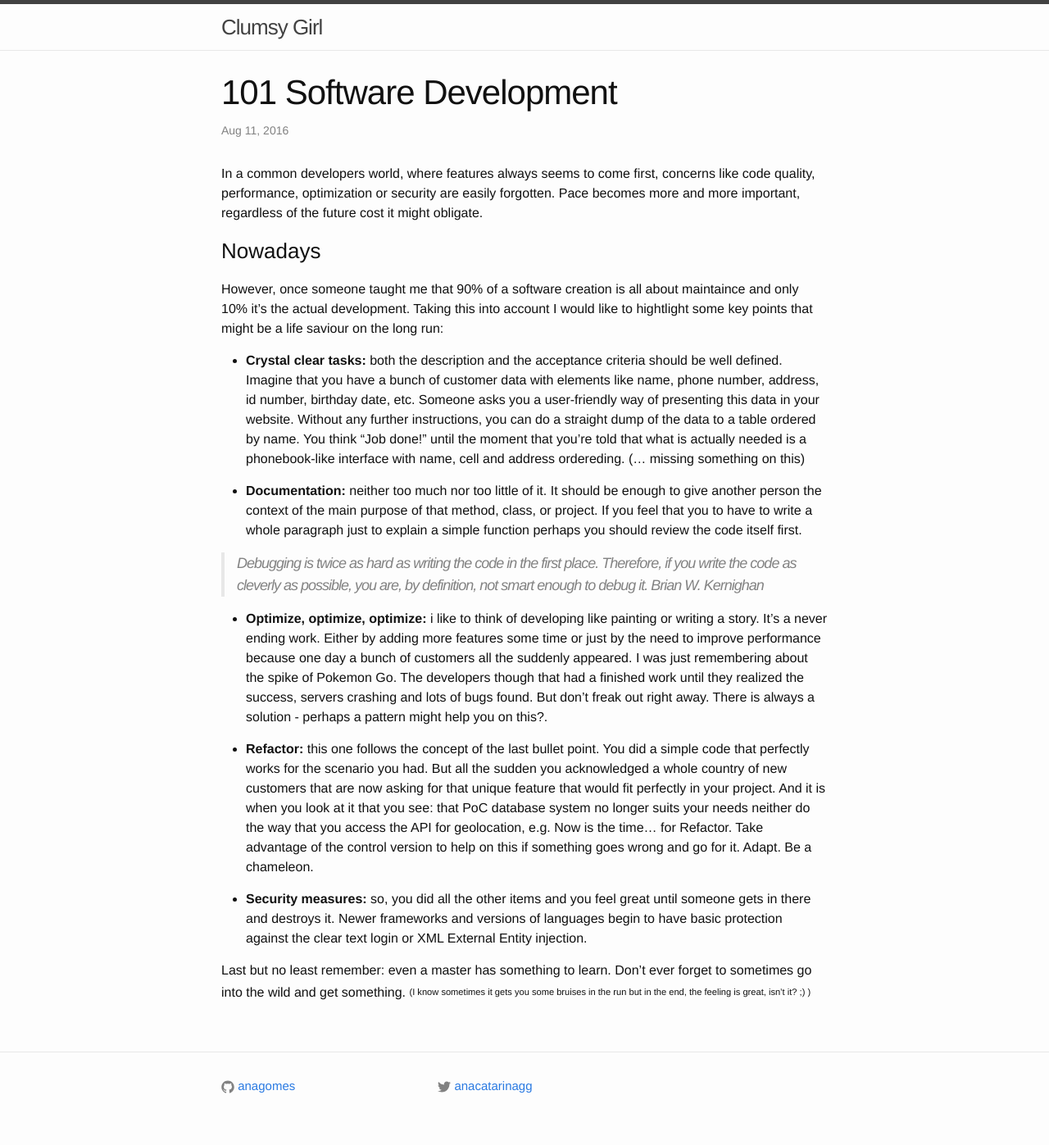
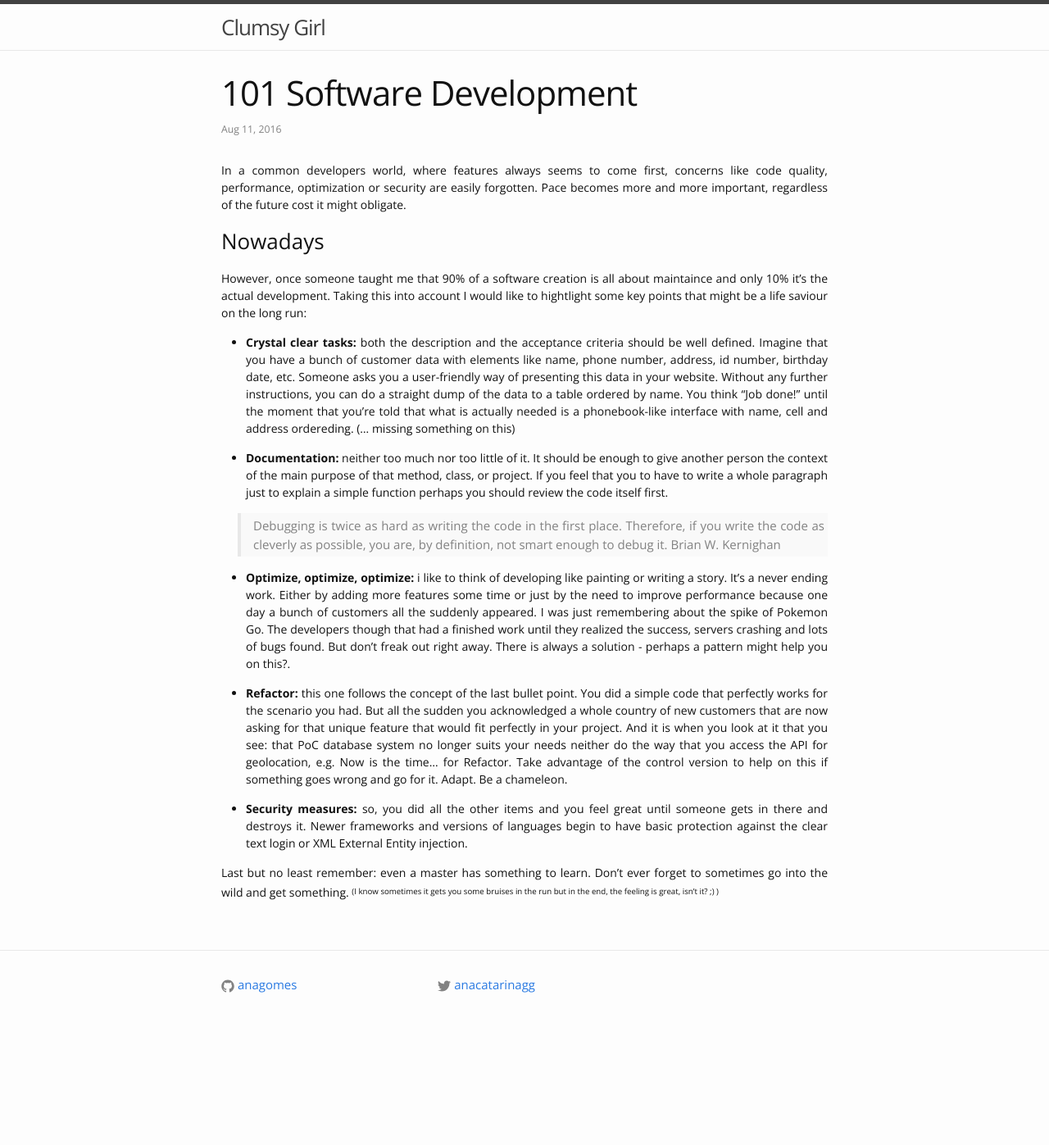
Before and after one commit to AnaGomes/anagomes.github.io, a Jekyll site: the page built from _posts/2016-08-11-101-software-development.md, in a window 1280 px wide. Shown: the whole page at 82% size. Built offline with Jekyll 4.4.1, drawn with Linux system fonts in a browser that asks for light colours; after the commit the page ends 1273 px from its top, so only the background shows below that.

Commit message:
Changed templating.

```diff
--- a/_includes/head.html
+++ b/_includes/head.html
@@ -2,6 +2,7 @@
   <meta charset="utf-8">
   <meta http-equiv="X-UA-Compatible" content="IE=edge">
   <meta name="viewport" content="width=device-width, initial-scale=1">
+  <link href='http://fonts.googleapis.com/css?family=Open+Sans:400,700' rel='stylesheet' type='text/css' />
 
   <title>{% if page.title %}{{ page.title | escape }}{% else %}{{ site.title | escape }}{% endif %}</title>
   <meta name="description" content="{% if page.excerpt %}{{ page.excerpt | strip_html | strip_newlines | truncate: 160 }}{% else %}{{ site.description }}{% endif %}">
--- a/_sass/_base.scss
+++ b/_sass/_base.scss
@@ -112,10 +112,11 @@ a {
 blockquote {
     color: $grey-color;
     border-left: 4px solid $grey-color-light;
+    font-size: 15px;
+    margin-left: 20px;
+    padding: 4px;
+    background-color: $grey-color-background;
     padding-left: $spacing-unit / 2;
-    font-size: 18px;
-    letter-spacing: -1px;
-    font-style: italic;
 
     > :last-child {
         margin-bottom: 0;
--- a/_sass/_layout.scss
+++ b/_sass/_layout.scss
@@ -215,6 +215,7 @@
 
 .post-content {
     margin-bottom: $spacing-unit;
+    text-align: justify;
 
     h2 {
         font-size: 32px;
--- a/css/main.scss
+++ b/css/main.scss
@@ -6,8 +6,8 @@
 
 
 // Our variables
-$base-font-family: "Helvetica Neue", Helvetica, Arial, sans-serif;
-$base-font-size:   16px;
+$base-font-family: "Open Sans", Helvetica, Arial, sans-serif;
+$base-font-size:   14px;
 $base-font-weight: 400;
 $small-font-size:  $base-font-size * 0.875;
 $base-line-height: 1.5;
@@ -21,6 +21,7 @@ $brand-color:      #2a7ae2;
 $grey-color:       #828282;
 $grey-color-light: lighten($grey-color, 40%);
 $grey-color-dark:  darken($grey-color, 25%);
+$grey-color-background: #f9f9f9;
 
 // Width of the content area
 $content-width:    800px;
```
